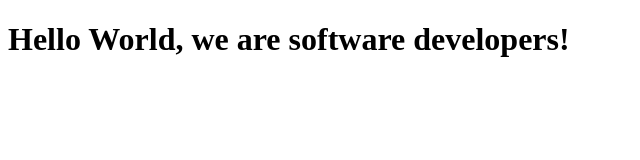
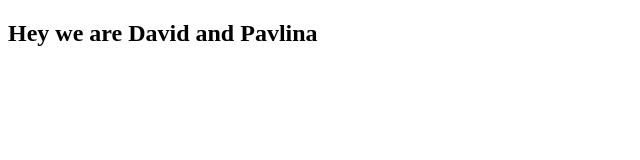
Before and after one commit to Davidosky007/microverse-trials-2-pavlina-david, a plain HTML site: page index.html in a window 1280 px wide. Shown: the whole page, without its empty margins (0-640 px from the left). Drawn offline with Linux system fonts and the light colour scheme.

Commit message:
User stories 1 and 2 added

```diff
--- a/index.html
+++ b/index.html
@@ -10,7 +10,9 @@
     <script src="https://cdn.freecodecamp.org/testable-projects-fcc/v1/bundle.js"></script>
 
 
-    <h1>Hello World, we are software developers!</h1>
+    <section id="welcome-section">
+      <h1>Hey we are David and Pavlina</h1>
+    </section>
 
     <!--
 
```
